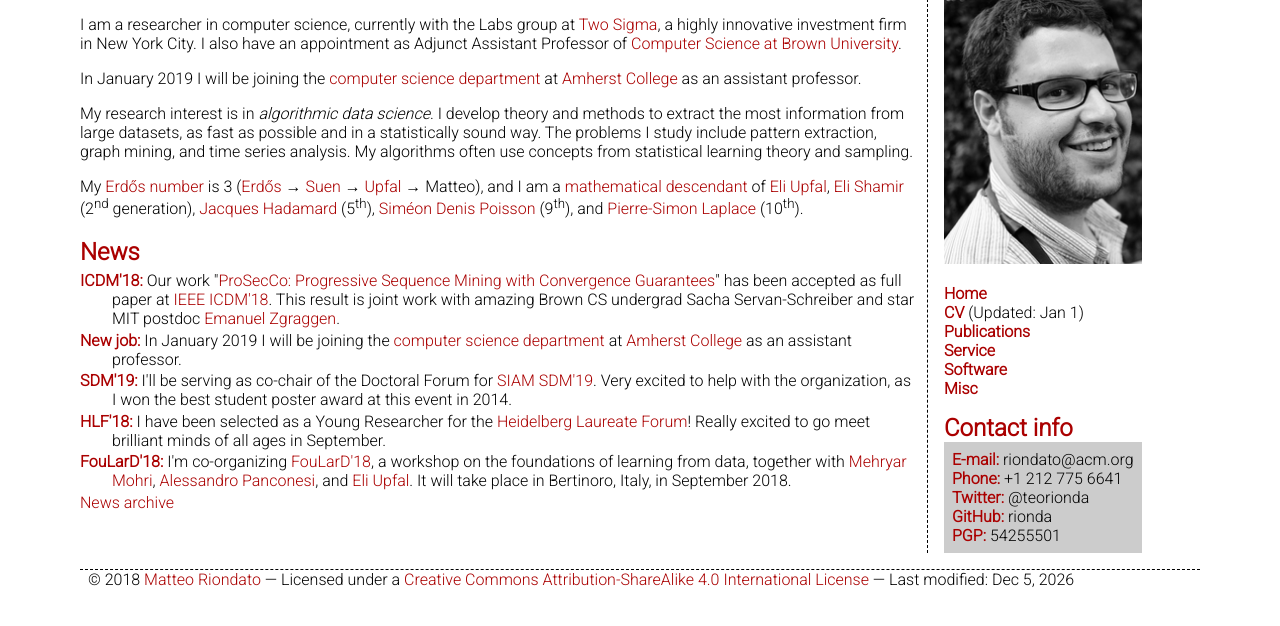
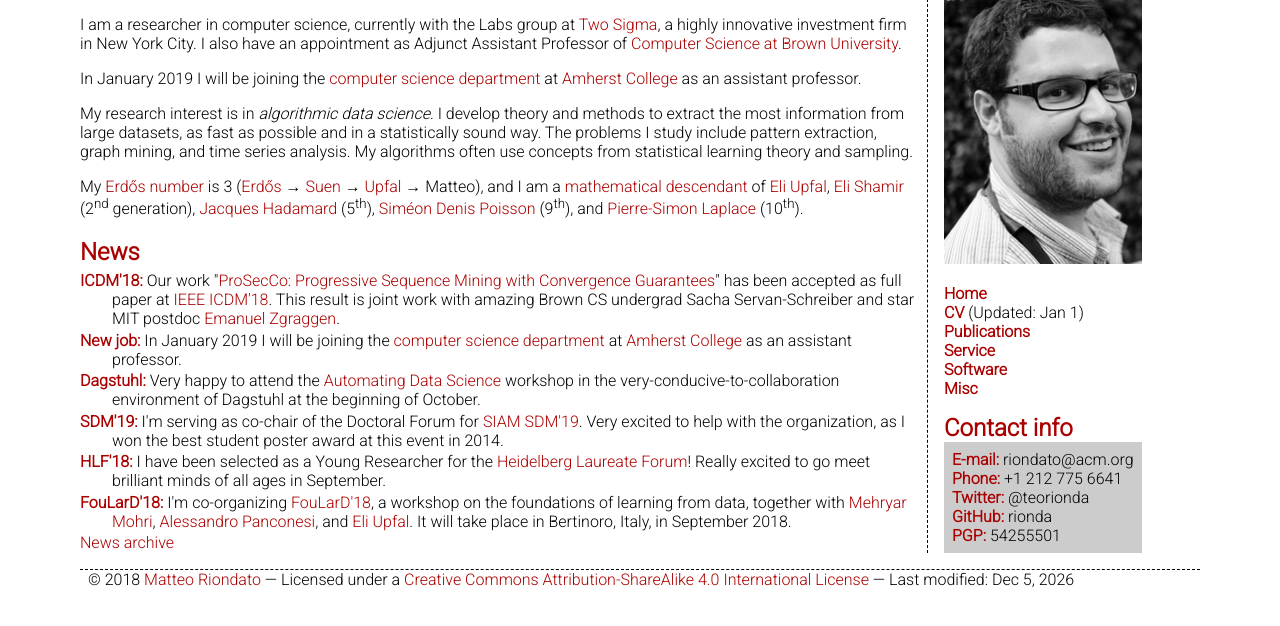
Before and after one commit to rionda/rionda.to, a PHP site: page / in a window 1280 px wide. Shown: the part 82-708 px from the top of the page. Run offline with PHP 8.4, Linux system fonts and the light colour scheme.

Commit message:
Add Dagstuhl news.

```diff
--- a/index.php
+++ b/index.php
@@ -47,8 +47,12 @@
 					href="https://www.amherst.edu/academiclife/departments/computer_science">computer
 					science department</a> at <a href="http://www.amherst.edu">Amherst
 					College</a> as an assistant professor.</li>
-					<li><strong>SDM'19:</strong> I'll be serving as co-chair of the
-					Doctoral Forum for <a href="http://www.siam.org/meetings/sdm19/">SIAM
+					<li><strong>Dagstuhl:</strong> Very happy to attend the <a
+					href="https://www.dagstuhl.de/18401">Automating Data Science</a>
+					workshop in the very-conducive-to-collaboration environment of
+					Dagstuhl at the beginning of October.</li>
+					<li><strong>SDM'19:</strong> I'm serving as co-chair of the Doctoral
+					Forum for <a href="http://www.siam.org/meetings/sdm19/">SIAM
 					SDM'19</a>. Very excited to help with the organization, as I won the
 					best student poster award at this event in 2014.</li>
 					<li><strong>HLF'18:</strong> I have been selected as a Young
```
